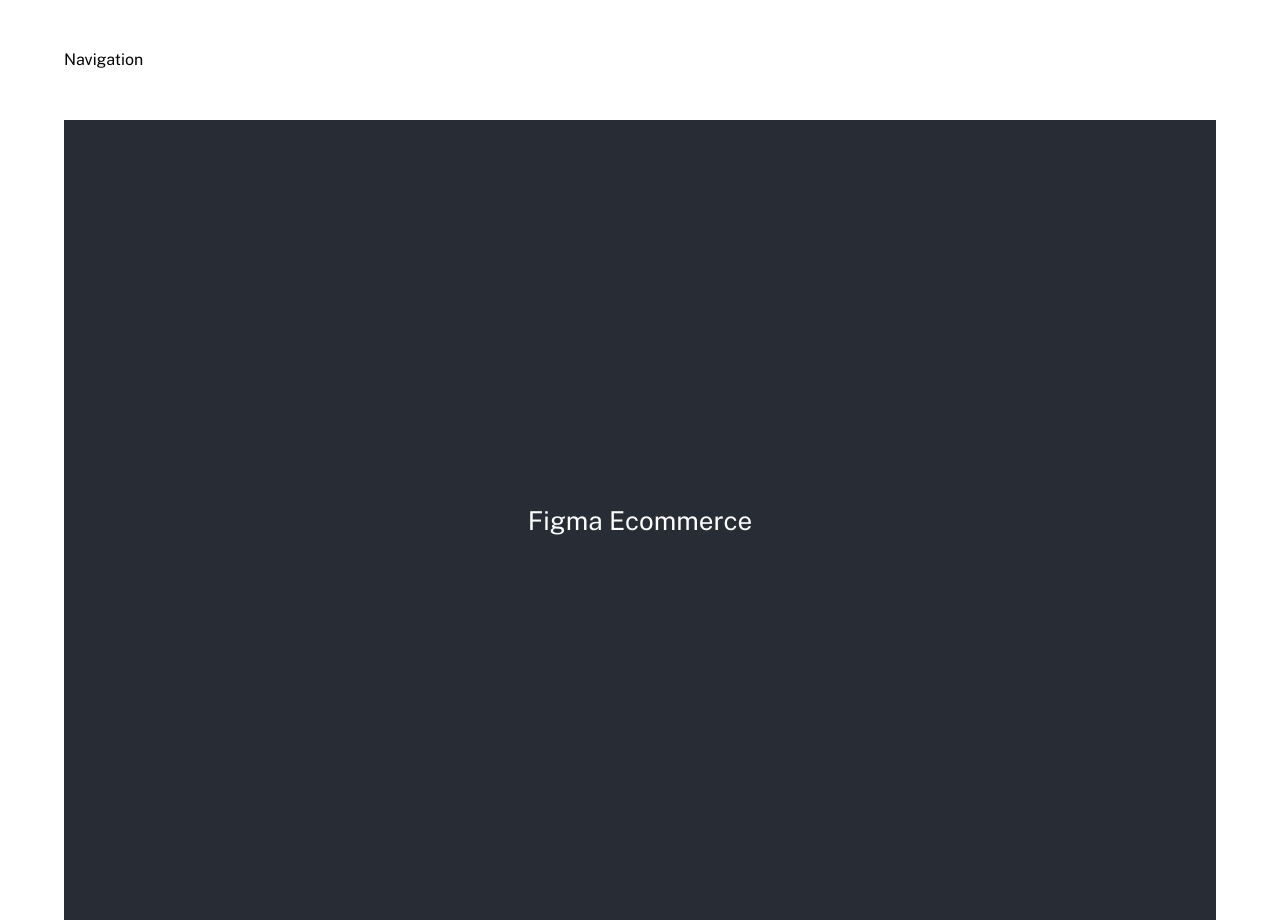
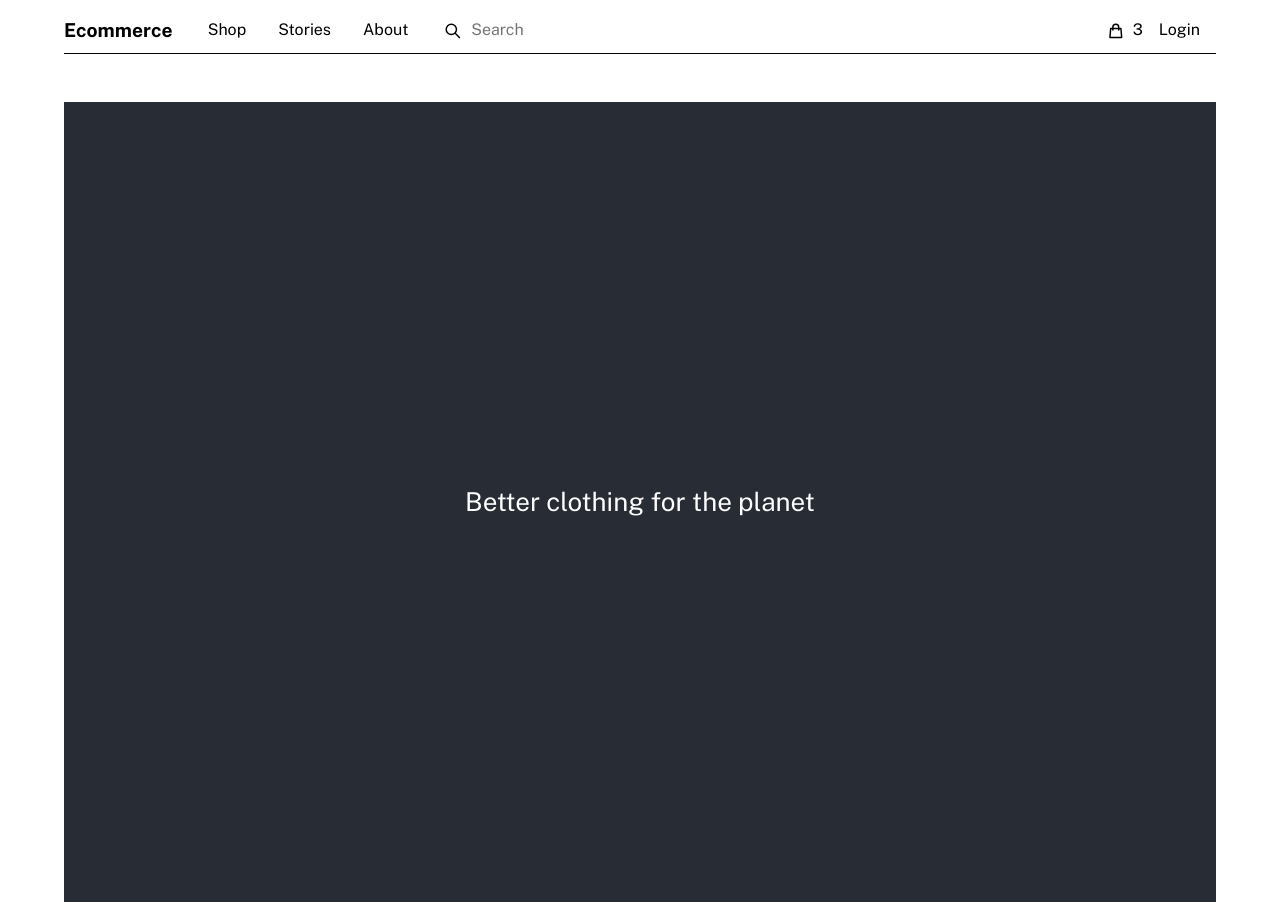
Before and after one commit to hakangundogdu/figma-ecommerce, a React (Create React App) app: page / in a window 1280 px wide. Built offline with nearby package versions, Linux system fonts and the light colour scheme.

Commit message:
navigation

```diff
--- a/package.json
+++ b/package.json
@@ -8,6 +8,7 @@
     "@testing-library/user-event": "^13.2.1",
     "react": "^17.0.2",
     "react-dom": "^17.0.2",
+    "react-icons": "^4.3.1",
     "react-router-dom": "^6.2.1",
     "react-scripts": "5.0.0",
     "sass": "^1.48.0",
--- a/src/components/layout/MainNavigation.js
+++ b/src/components/layout/MainNavigation.js
@@ -1,9 +1,28 @@
 import React from 'react';
-import { NavLink } from 'react-router-dom';
+import { Link } from 'react-router-dom';
 import classes from './MainNavigation.module.scss';
+import { HiOutlineSearch, HiOutlineShoppingBag } from 'react-icons/hi';
 
 const MainNavigation = () => {
-  return <div className={classes.main}>Navigation</div>;
+  return (
+    <nav className={classes.nav}>
+      <div className={classes.icon}>Ecommerce</div>
+      <div className={classes.links}>
+        <Link to="#">Shop</Link>
+        <Link to="#">Stories</Link>
+        <Link to="#">About</Link>
+      </div>
+      <div className={classes.search}>
+        <HiOutlineSearch />
+        <input type="text" className={classes.searchbar} placeholder="Search" />
+      </div>
+      <div className={classes.rightnav}>
+        <HiOutlineShoppingBag />
+        <p className={classes.items}>3</p>
+        <Link to="#">Login</Link>
+      </div>
+    </nav>
+  );
 };
 
 export default MainNavigation;
--- a/src/components/layout/MainNavigation.module.scss
+++ b/src/components/layout/MainNavigation.module.scss
@@ -1,4 +1,63 @@
-.main {
-  margin: 3rem auto;
+@import '../../styles/variables';
+
+.nav {
+  margin: 1rem auto;
   width: 90%;
+  display: flex;
+  align-items: center;
+  border-bottom: 1px solid #000000;
+  padding-bottom: 0.5rem;
+
+  a {
+    text-decoration: none;
+    color: $color-text-primary;
+    margin: 0 1rem;
+
+    &:hover,
+    &.active,
+    &:active {
+      color: $color-text-secondary;
+    }
+  }
 }
+
+.icon {
+  font-weight: 700;
+  font-size: 1.2rem;
+  margin-right: 1.2rem;
+}
+
+.links {
+  display: flex;
+  justify-content: space-between;
+  align-items: center;
+}
+
+.search {
+  display: flex;
+  align-items: center;
+  margin-left: 1.2rem;
+
+  svg {
+    font-size: 1.1rem;
+  }
+
+  input {
+    margin-left: 0.5rem;
+    border: none;
+  }
+}
+
+.rightnav {
+  margin-left: auto;
+  display: flex;
+  align-items: center;
+
+  svg {
+    font-size: 1.1rem;
+  }
+
+  p {
+    margin-left: 0.5rem;
+  }
+}
--- a/src/pages/Home.js
+++ b/src/pages/Home.js
@@ -5,7 +5,7 @@
   return (
     <div className="App">
       <header className="App-header">
-        <p>Figma Ecommerce</p>
+        <p>Better clothing for the planet</p>
       </header>
     </div>
   );
--- a/src/styles/_variables.scss
+++ b/src/styles/_variables.scss
@@ -1,5 +1,5 @@
 $color-background: #000000;
-$color-text-primary: #ffffff;
+$color-text-primary: #000000;
 $color-text-secondary: #979797;
 $color-primary: #000000;
 $color-secondary: #ffffff;
```
Also changed, not shown: 1 other file (tests, documents, lock files or other folders).
